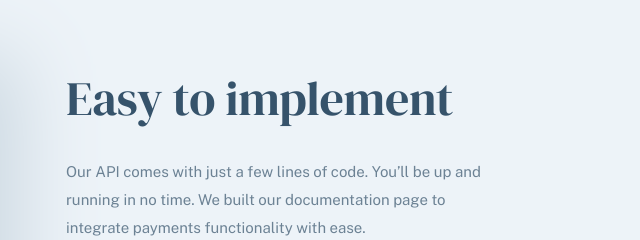
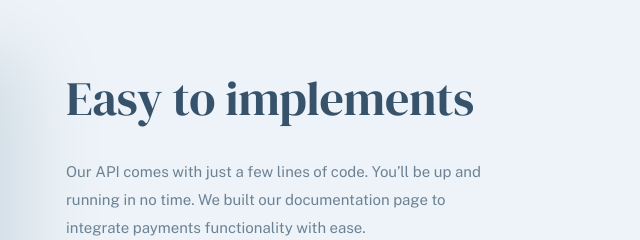
Before and after one commit to Ergashev95/payapi-web-site, a plain HTML site: page index.html in a window 1280 px wide. Shown: the part 765-1005 px from the top of the page, 586-1226 px from the left. Drawn offline with Linux system fonts and the light colour scheme.

Commit message:
how-use-end test

```diff
--- a/index.html
+++ b/index.html
@@ -86,7 +86,7 @@
             <div class="col-12 col-xl-6">
               <div class="how-use-texts">
                 <h1 class="how-use-title">
-                  Easy to implement
+                  Easy to implements
                 </h1>
                 <p class="how-use-decs">Our API comes with just a few lines of code. You’ll be up and running in no time. We built our documentation page to integrate payments functionality with ease.</p>
               </div>
```
